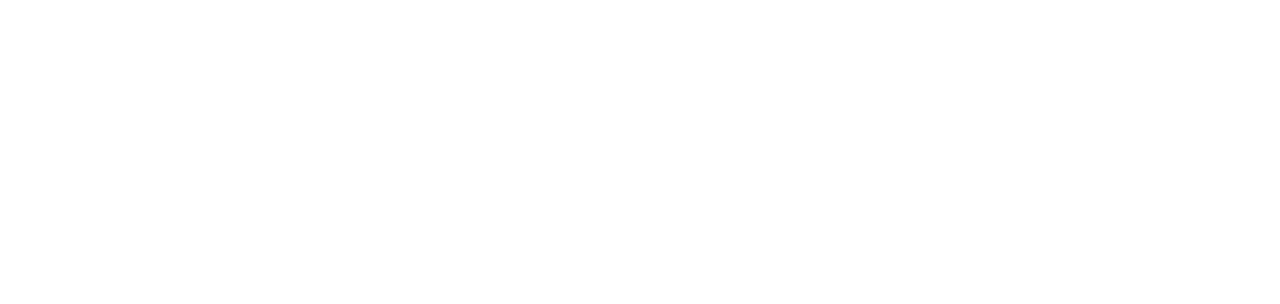
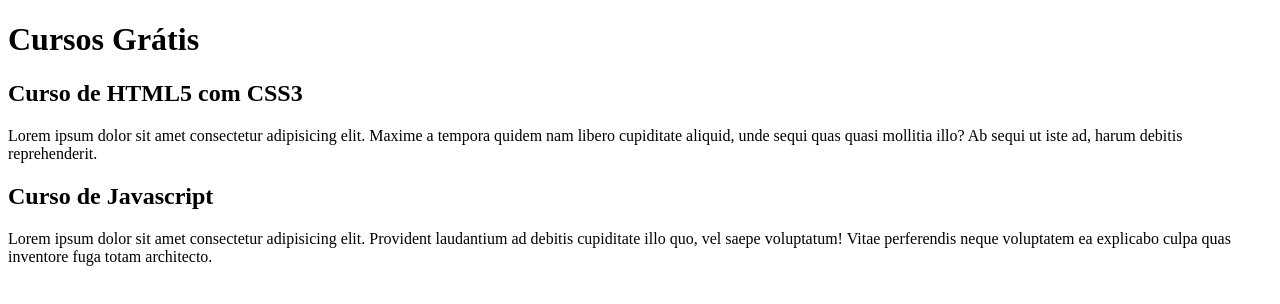
Before and after one commit to ClayS21/projeto-site-cursoemvideo, a plain HTML site: page index.html in a window 1280 px wide. Drawn offline with Linux system fonts and the light colour scheme.

Commit message:
Comecei a escrever conteúdo

```diff
--- a/index.html
+++ b/index.html
@@ -8,9 +8,18 @@
 </head>
 <body>
     <main>
-        <header></header>
+        <header>
+            <h1>Cursos Grátis</h1>
+        </header>
     </main>
-    <article></article>
+    <article>
+        <h2>Curso de HTML5 com CSS3</h2>
+        <p>Lorem ipsum dolor sit amet consectetur adipisicing elit. Maxime a tempora quidem nam libero cupiditate aliquid, unde sequi quas quasi mollitia illo? Ab sequi ut iste ad, harum debitis reprehenderit.</p>
+    </article>
+    <article>
+        <h2>Curso de Javascript</h2>
+        <p>Lorem ipsum dolor sit amet consectetur adipisicing elit. Provident laudantium ad debitis cupiditate illo quo, vel saepe voluptatum! Vitae perferendis neque voluptatem ea explicabo culpa quas inventore fuga totam architecto.</p>
+    </article>
 
 </body>
 </html>
```
